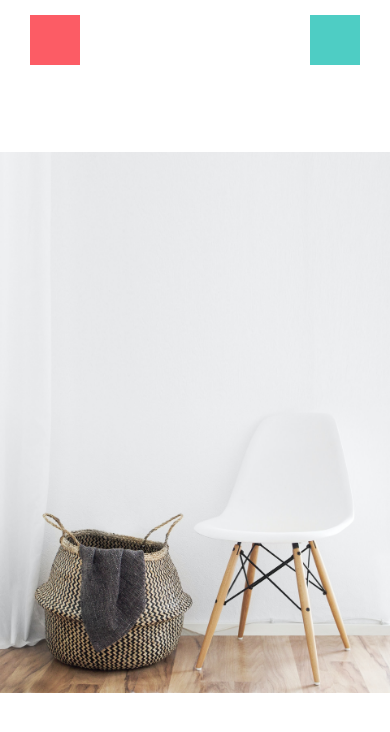
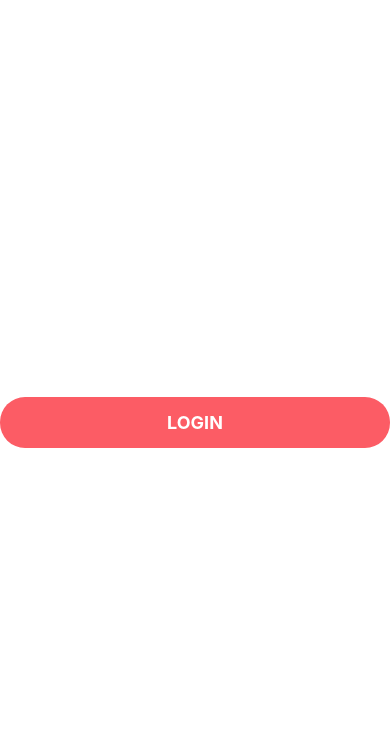
Before and after one commit to in-roma/react-native-app-donewithit, a React Native app: screen / in a window 390 px wide. Shown: the top 732 px of the page. Built offline with nearby package versions, Linux system fonts and the light colour scheme.

Commit message:
appbutton component done

```diff
--- a/App.js
+++ b/App.js
@@ -3,7 +3,22 @@ import { StyleSheet, SafeAreaView, View } from 'react-native';
 
 import WelcomeScreen from './app/screens/WelcomeScreen';
 import ViewImageScreen from './app/screens/ViewImageScreen';
+import AppText from './app/components/AppText';
+import AppButton from './app/components/AppButton';
 
 export default function App() {
-	return <ViewImageScreen />;
+	return (
+		<View
+			style={{
+				flex: 1,
+				justifyContent: 'center',
+				alignItems: 'center',
+			}}
+		>
+			<AppButton
+				title="login"
+				onPress={() => console.log('tapped')}
+			></AppButton>
+		</View>
+	);
 }
--- /dev/null
+++ b/app/components/AppButton.js
@@ -0,0 +1,31 @@
+import React from 'react';
+import { StyleSheet, Text, TouchableOpacity } from 'react-native';
+
+import colors from '../config/colors';
+
+function AppButton({ title, onPress }) {
+	return (
+		<TouchableOpacity style={styles.button} onPress={onPress}>
+			<Text style={styles.text}>{title}</Text>
+		</TouchableOpacity>
+	);
+}
+
+const styles = StyleSheet.create({
+	button: {
+		backgroundColor: colors.primary,
+		borderRadius: 25,
+		justifyContent: 'center',
+		alignItems: 'center',
+		padding: 15,
+		width: '100%',
+	},
+	text: {
+		color: colors.white,
+		fontSize: 18,
+		textTransform: 'uppercase',
+		fontWeight: 'bold',
+	},
+});
+
+export default AppButton;
--- /dev/null
+++ b/app/components/AppText.js
@@ -0,0 +1,15 @@
+import React from 'react';
+import { Text, StyleSheet, Platform } from 'react-native';
+
+function AppText(props) {
+	return <Text style={styles.text}>{props.children}</Text>;
+}
+
+const styles = StyleSheet.create({
+	text: {
+		fontSize: 18,
+		fontFamily: Platform.OS === 'android' ? 'Roboto' : 'Avenir',
+	},
+});
+
+export default AppText;
--- a/app/config/colors.js
+++ b/app/config/colors.js
@@ -1,4 +1,6 @@
 export default {
 	primary: '#fc5c65',
 	secondary: '#4ecdc4',
+	black: '#000',
+	white: '#fff',
 };
--- a/app/screens/ViewImageScreen.js
+++ b/app/screens/ViewImageScreen.js
@@ -2,6 +2,7 @@ import React from 'react';
 import { Image, StyleSheet, View } from 'react-native';
 
 import colors from '../config/colors';
+
 
 function ViewImageScreen(props) {
 	return (
```
